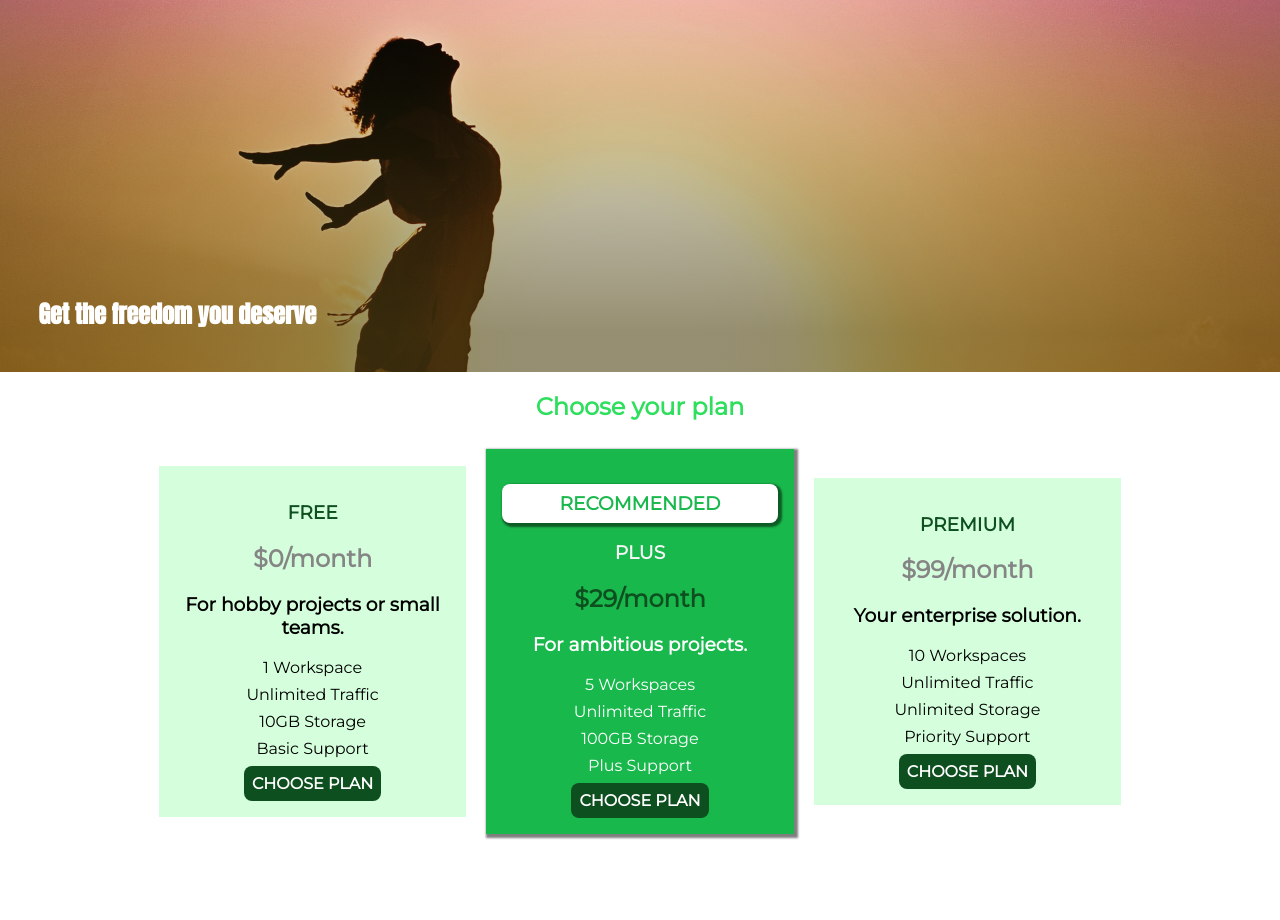
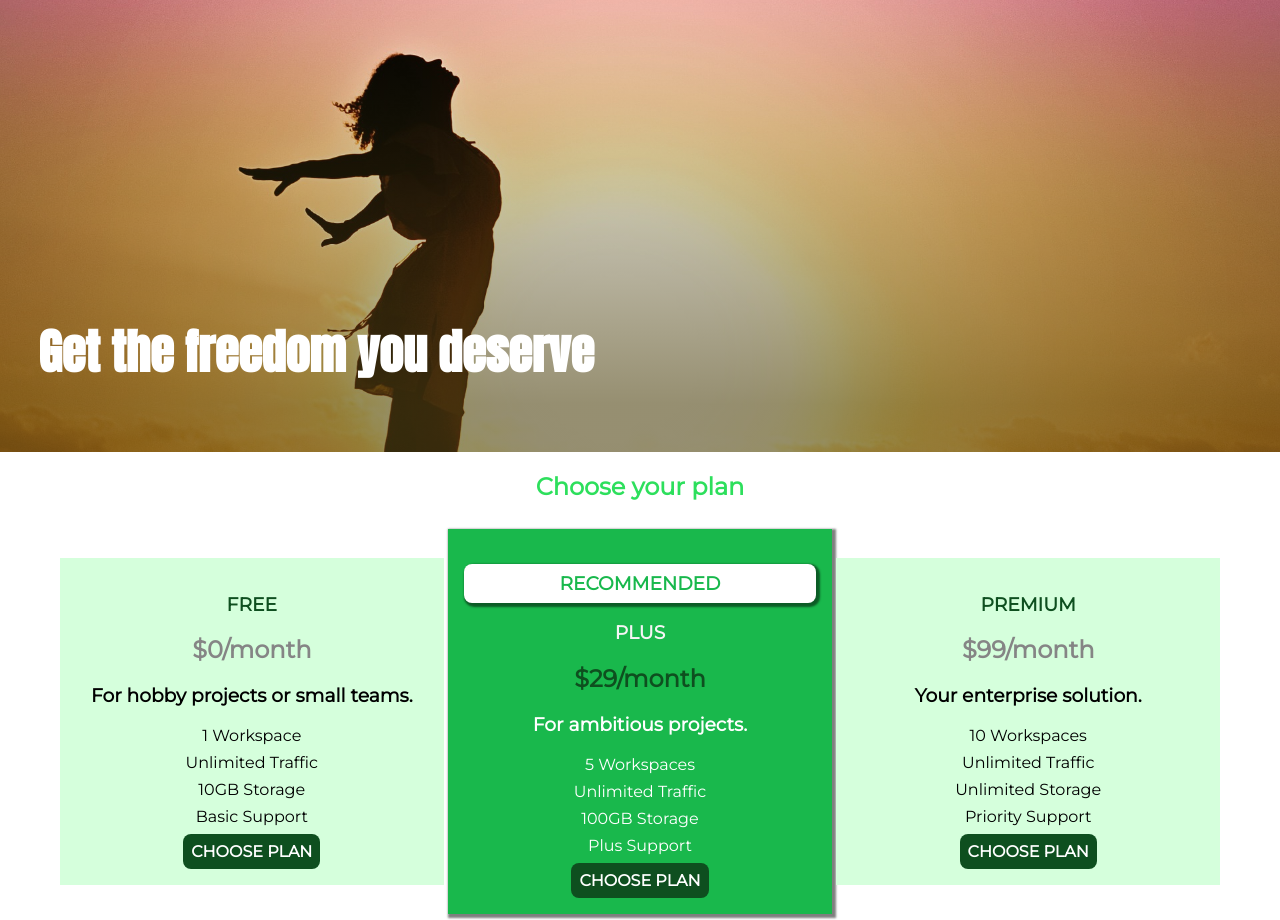
Before and after one commit to edghto/css-udemy-course, a plain HTML site: page index.html in a window 1280 px wide. Shown: the part 71-991 px from the top of the page. Drawn offline with Linux system fonts and the light colour scheme.

Commit message:
make plans responsive

```diff
--- a/index.html
+++ b/index.html
@@ -4,6 +4,7 @@
 <head>
     <meta charset="utf8">
     <meta http-equiv="X-UA-Compatible" content="ie=edge">
+    <meta name="viewport" content="width=device-width, initial-scale=1.0">
     <title>uHost</title>
     <link rel="shortcut icon" href="favicon.png">
     <link href="https://fonts.googleapis.com/css2?family=Anton&display=swap" rel="stylesheet">
--- a/main.css
+++ b/main.css
@@ -2,16 +2,11 @@
     background: linear-gradient(to top, rgba(80, 68, 18, 0.6) 10%, transparent),
                 url('images/freedom.jpg')  left 10% bottom 80%/cover no-repeat border-box,
                 #ff1b68;
-    width: 100vw;
+    width: 100%;
     height: 50vh;
     padding: 1.2rem;
     margin-top: 2.7rem;
     position: relative;
-}
-
-.section-title {
-    color: #2ddf5c;
-    text-align: center;
 }
 
 #product-overview h1 {
@@ -20,11 +15,21 @@
     position: absolute;
     bottom: 5%;
     left: 3%;
+    font-size: 1.6rem;
 }
 
-.plan__list {
-    width: 80%;
-    margin: auto;
+@media (min-width: 40rem) {
+    #product-overview {
+        height: 60vh;
+    }
+
+    #product-overview h1 {
+        font-size: 3rem;
+    }
+}
+
+.section-title {
+    color: #2ddf5c;
     text-align: center;
 }
 
@@ -32,16 +37,13 @@
     background: #d5ffdc;
     text-align: center;
     padding: 1rem;
-    margin: 0.5rem;
-    display: inline-block;
-    width: 30%;
-    vertical-align: middle;
+    margin: 0.5rem 0;
+    width: 100%;
 }
 
 .plan--highlighted {
     background-color: #19b84c;
     color:white;
-    box-shadow: 2px 2px 2px 2px rgba(0,0,0,0.5);
 }
 
 .plan__annotation {
@@ -60,6 +62,25 @@
 
 .plan__feature {
     margin: 0.5rem 0;
+}
+
+@media(min-width: 40rem) {
+    .plan__list {
+        width: 100%;
+        text-align: center;
+    }
+
+    .plan {
+        display: inline-block;
+        width: 30%;
+        vertical-align: middle;
+        min-width: 13rem;
+        max-width: 25rem;
+    }
+
+    .plan--highlighted {
+        box-shadow: 2px 2px 2px 2px rgba(0,0,0,0.5);
+    }
 }
 
 .plan__title{
```
Also changed, not shown: customers/index.html (+1 -1 lines), packages/index.html (+1 -0 lines).
